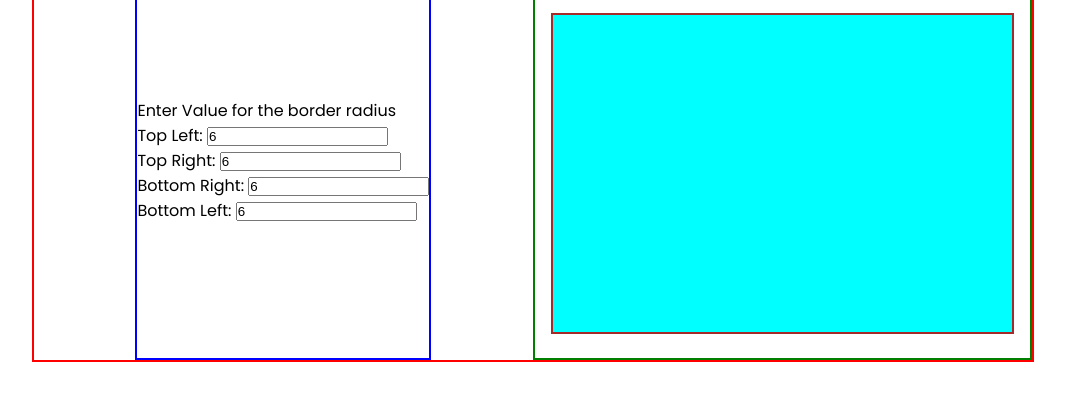
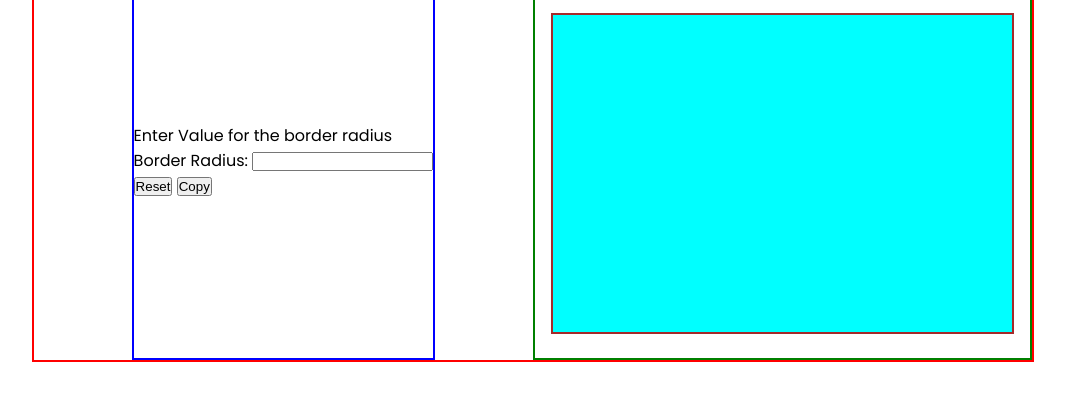
Before and after one commit to Ibnballo1/border-radius-previewer, a plain HTML site: page index.html in a window 1280 px wide. Shown: the part 106-506 px from the top of the page, without its empty margins (107-1172 px from the left). Drawn offline with Linux system fonts and the light colour scheme; a web font is replaced by a local one.

Commit message:
Remove unused input

```diff
--- a/index.html
+++ b/index.html
@@ -13,22 +13,16 @@
         <section class="section" id="section">
             <div class="inputs" id="inputs">
                 <p>Enter Value for the border radius</p>
-                <label for="topleft">
-                    Top Left:
-                    <input type="text" value="6" class="input topleft" id="topleft">
+                <label for="borderradius">
+                    Border Radius:
+                    <input type="text" value="" class="allangles" id="borderradius">
                 </label>
-                <label for="topright">
-                    Top Right:
-                    <input type="text" value="6" class="input topright" id="topright">
-                </label>
-                <label for="bottomright">
-                    Bottom Right:
-                    <input type="text" value="6" class="input bottomright" id="bottomright">
-                </label>
-                <label for="bottomleft">
-                    Bottom Left:
-                    <input type="text" value="6" class="input bottomleft" id="bottomleft">
-                </label>
+                <div class="reset copy" id="update">
+                    <button type="reset" id="reset">
+                        Reset
+                    </button>
+                    <button id="copy">Copy</button>
+                </div>
             </div>
             <div class="outputs" id="outputs">
                 <h2 class="output">Output</h2>
@@ -36,7 +30,6 @@
             </div>
         </section>
     </main>
-
     <script src="/app.js"></script>
 </body>
 </html>
```
